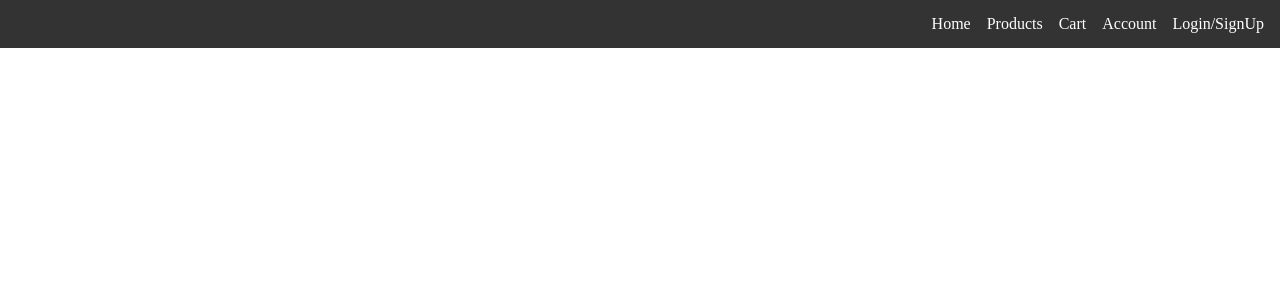
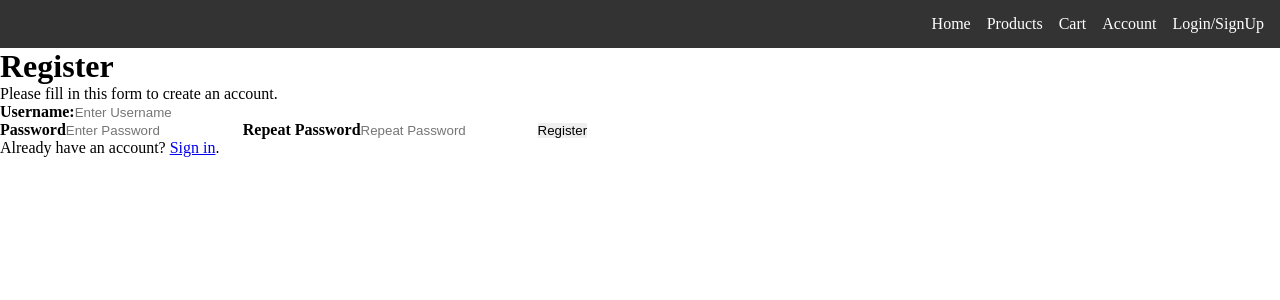
Before and after one commit to BBQ-Baddies-Inc/BBQpatch, a React (Create React App) app: page /register in a window 1280 px wide. Shown: the top 300 px of the page. Built offline with nearby package versions, Linux system fonts and the light colour scheme.

Commit message:
login and register components up

```diff
--- a/package.json
+++ b/package.json
@@ -17,6 +17,7 @@
   "dependencies": {
     "axios": "^0.19.2",
     "express": "^4.17.1",
+    "jsonwebtoken": "^8.5.1",
     "morgan": "^1.10.0",
     "pg": "^8.2.1",
     "react": "^16.13.1",
--- a/routes/index.js
+++ b/routes/index.js
@@ -1,4 +1,3 @@
-const userRouter = require('../src/api/users')
 const express = require("express");
 const apiRouter = express.Router();
 const jwt = require("jsonwebtoken");
--- a/src/api/users.js
+++ b/src/api/users.js
@@ -1,3 +1,5 @@
+import axios from 'axios';
+
 export const BASE = "postgres://localhost:5432/bbqbaddies";
 
 export async function registerUser(username, password) {
--- /dev/null
+++ b/src/auth/index.js
@@ -0,0 +1,28 @@
+
+export function storeToken(token) {
+    localStorage.setItem('token', JSON.stringify(token));
+}
+
+export function getToken(){
+    const myToken = JSON.parse(localStorage.getItem('token'))
+    return myToken;
+}
+
+export function clearCurrentUser(){
+    localStorage.removeItem('token');
+}
+
+/*username*/
+
+export function storeUserName(username) {
+    localStorage.setItem('username', JSON.stringify(username));
+}
+
+export function getUserName(){
+    const myUserName = JSON.parse(localStorage.getItem('username'))
+    return myUserName;
+}
+
+export function clearUserName(){
+    localStorage.removeItem('username');
+}
--- a/src/components/Login.jsx
+++ b/src/components/Login.jsx
@@ -1,9 +1,95 @@
-import React from 'react'
+import React, { useEffect, useState } from "react";
 
-export default function Login() {
+import { loginUser } from "../api/users";
+import { storeToken, getToken, storeUserName } from "../auth";
+import { useHistory } from "react-router-dom";
+
+export default function Login(props) {
+  const { userName, isLoggedIn, setUserName, setIsLoggedIn } = props;
+  const [password, setPassword] = useState("");
+
+  const history = useHistory();
+
+  useEffect(() => {
+    const TOKEN = getToken();
+    if (TOKEN) {
+        setIsLoggedIn(true);
+      }
+  }, []);
+
+  if (isLoggedIn === false) {
     return (
-        <div>
+      <form
+        className="login-form"
+        onSubmit={async (event) => {
+          event.preventDefault();
 
+          try {
+            const results = await loginUser(userName, password);
+            console.log(results.message, "!!!!!!");
+            storeToken(results.token);
+            storeUserName(userName);
+            setIsLoggedIn(true);
+            setPassword("");
+
+            history.push("/myroutines");
+
+            alert(`${results.message}`);
+          } catch (error) {
+            console.log(error);
+          }
+        }}
+      >
+        <h1 className="login-title">
+          {" "}
+          <span>Athelete Login</span>
+        </h1>
+        <div className="imgcontainer">
+          <i className="far fa-user fa-5x"></i>
         </div>
-    )
+
+        <div className="login-container">
+          <div className="usernameLogin">
+            <label htmlFor="uname">
+              <b>Username:</b>
+            </label>
+            <input
+              type="text"
+              placeholder="Enter Username"
+              name="uname"
+              required
+              value={userName}
+              onChange={(event) => {
+                setUserName(event.target.value);
+              }}
+            />
+          </div>
+          <div className="passwordLogin">
+            <label htmlFor="psw">
+              <b>Password: </b>
+            </label>
+            <input
+              type="password"
+              placeholder="Enter Password"
+              name="psw"
+              required
+              value={password}
+              onChange={(event) => {
+                setPassword(event.target.value);
+              }}
+            />
+          </div>
+          <button className="submit-button" type="submit">
+            Login
+          </button>
+          <label className="checkbox">
+            <input type="checkbox" name="remember" /> Remember me
+          </label>
+          Have you created an Account?<a href="/register"> Sign up here.</a>
+        </div>
+      </form>
+    );
+  } else {
+    return null;
+  }
 }
--- a/src/components/Register.jsx
+++ b/src/components/Register.jsx
@@ -1,9 +1,96 @@
-import React from 'react'
+import React, { useState } from "react";
+import { useHistory } from "react-router-dom";
+import { registerUser } from "../api/users";
+import { storeToken } from "../auth";
+import { storeUserName } from "../auth";
+export default function Register(props) {
+    const { userName, isLoggedIn, setUserName, setIsLoggedIn } = props;
+  const [password, setPassword] = useState("");
 
-export default function Register() {
-    return (
-        <div>
+  const history = useHistory();
+  return (
+    <form
+      className="login-form"
+      className="login-form"
+      onSubmit={async (event) => {
+        event.preventDefault();
 
+        try {
+          const results = await registerUser(userName, password);
+          console.log(results, "!!!!!!!!!!");
+          storeToken(results.token);
+
+          setIsLoggedIn(true);
+          storeUserName(userName)
+          setUserName("");
+          setPassword("");
+          history.push("/routines");
+          alert("You are registered!");
+        } catch (error) {
+          console.log(error);
+        }
+      }}
+    >
+      <div className="container">
+        <h1 className="login-title">Register</h1>
+        <div className="imgcontainer">
+          <i className="far fa-user fa-5x"></i>
         </div>
-    )
+        <p>Please fill in this form to create an account.</p>
+        <>
+          <div className="registerUsername">
+            <label htmlFor="email">
+              <b>Username:</b>
+            </label>
+            <input
+              type="text"
+              placeholder="Enter Username"
+              name=""
+              id="email"
+              required
+              value={userName}
+              onChange={(event) => {
+                setUserName(event.target.value);
+              }}
+            />
+          </div>
+          <label htmlFor="psw">
+            <b>Password</b>
+          </label>
+          <input
+            type="password"
+            placeholder="Enter Password"
+            name="psw"
+            id="psw"
+            required
+          />
+
+          <label htmlFor="psw-repeat">
+            <b>Repeat Password</b>
+          </label>
+          <input
+            type="password"
+            placeholder="Repeat Password"
+            name="psw-repeat"
+            id="psw-repeat"
+            required
+            value={password}
+            onChange={(event) => {
+              setPassword(event.target.value);
+            }}
+          />
+        </>
+
+        <button type="submit" className="registerbtn">
+          Register
+        </button>
+      </div>
+
+      <div className="container signin">
+        <p>
+          Already have an account? <a href="/login">Sign in</a>.
+        </p>
+      </div>
+    </form>
+  );
 }
--- a/src/components/index.js
+++ b/src/components/index.js
@@ -1,2 +1,4 @@
 export { default as App } from './App';
 export { default as Navbar} from './Navbar'
+export {default as Login} from './Login'
+export {default as Register} from './Register'
--- a/src/index.js
+++ b/src/index.js
@@ -1,20 +1,34 @@
-import React from "react";
+import React, { useState } from "react";
 import ReactDOM from "react-dom";
 
-import {
-  BrowserRouter as Router
-} from "react-router-dom";
-import {Navbar} from "./components";
+import { BrowserRouter as Router } from "react-router-dom";
+import { Login, Register, Navbar } from "./components";
+import { Switch , Route} from "react-router";
 
 const App = () => {
+const [userName, setUserName] = useState("");
+const [isLoggedIn, setIsLoggedIn] = useState(false);
+
 
   return (
-<div id="app">
-<Navbar/>
-
-</div>
+    <div id="app">
+      <Navbar />
+      <Switch>
+        <Route path="/login">
+          <Login
+            userName={userName}
+            setUserName={setUserName}
+            setIsLoggedIn={setIsLoggedIn}
+            isLoggedIn={isLoggedIn}
+          />
+        </Route>
+        <Route path="/register">
+          <Register setIsLoggedIn={setIsLoggedIn} />
+        </Route>
+      </Switch>
+    </div>
   );
-}
+};
 
 ReactDOM.render(
   <Router>
```
Also changed, not shown: 1 other file (tests, documents, lock files or other folders).
